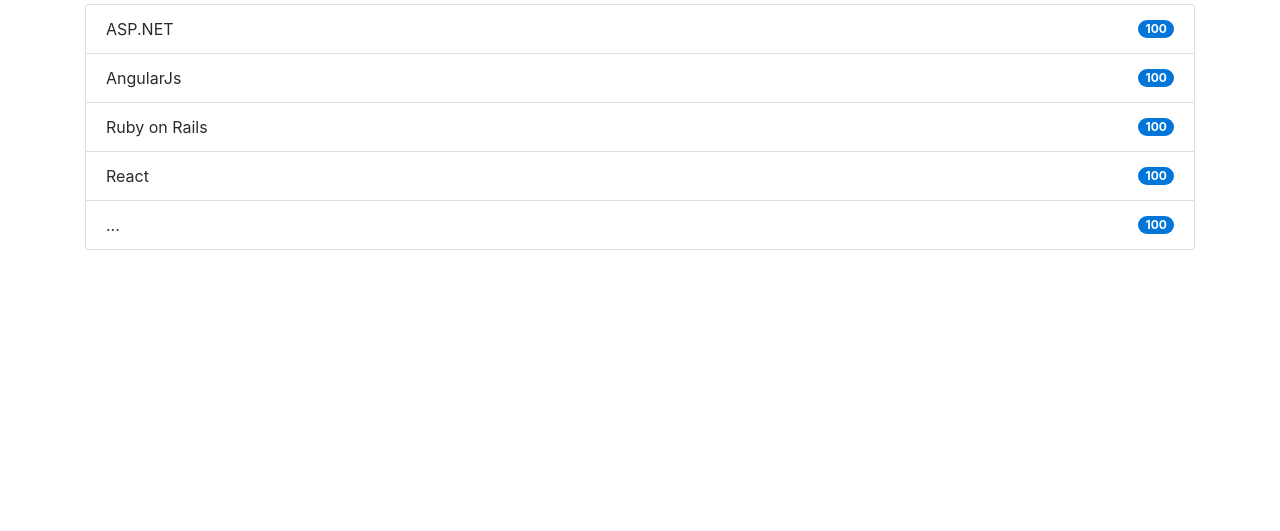
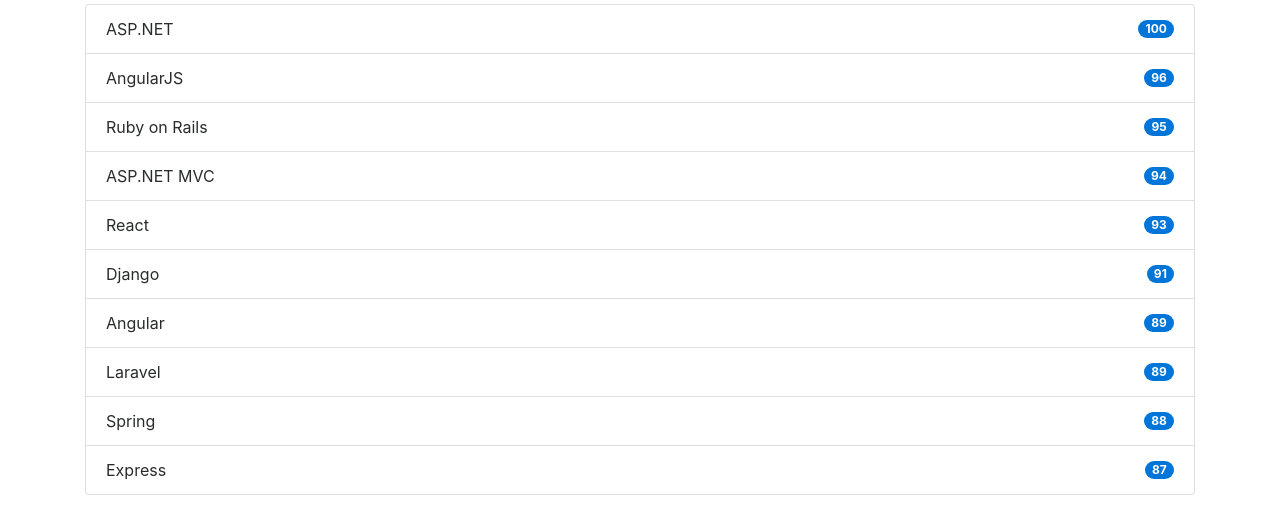
Before and after one commit to aravindsputhoor/vue-basics, a plain HTML site: page list-rendering-3.html in a window 1280 px wide. Shown: the part 87-618 px from the top of the page. Drawn offline with nearby package versions, Linux system fonts and the light colour scheme.

Commit message:
vue foreach indexed

```diff
--- a/list-rendering-3.html
+++ b/list-rendering-3.html
@@ -6,35 +6,20 @@
     <meta http-equiv="X-UA-Compatible" content="ie=edge">
     <title>List Rendering</title>
     <link rel="stylesheet" href="https://maxcdn.bootstrapcdn.com/bootstrap/4.0.0-beta.3/css/bootstrap.min.css" integrity="sha384-Zug+QiDoJOrZ5t4lssLdxGhVrurbmBWopoEl+M6BdEfwnCJZtKxi1KgxUyJq13dy" crossorigin="anonymous">
+    <script src="js/vue.js"></script>
 </head>
 <body>
     <div class="container py-5" id="app">
         <h2>Top 10 Frameworks</h2>
         <ul class="list-group">
-            <li class="list-group-item d-flex justify-content-between align-items-center">
-                ASP.NET
-                <span class="badge badge-primary badge-pill">100</span>
+            <li class="list-group-item d-flex justify-content-between align-items-center" v-for="(framework, index) of topTenFrameworks">
+                {{ framework }}
+                <span class="badge badge-primary badge-pill">{{ scores[index] }}</span>
             </li>
-            <li class="list-group-item d-flex justify-content-between align-items-center">
-                AngularJs
-                <span class="badge badge-primary badge-pill">100</span>
-            </li>
-            <li class="list-group-item d-flex justify-content-between align-items-center">
-                Ruby on Rails
-                <span class="badge badge-primary badge-pill">100</span>
-            </li>
-            <li class="list-group-item d-flex justify-content-between align-items-center">
-                React
-                <span class="badge badge-primary badge-pill">100</span>
-            </li>
-            <li class="list-group-item d-flex justify-content-between align-items-center">
-                ...
-                <span class="badge badge-primary badge-pill">100</span>
-            </li>
+
         </ul>
     </div>
 
-    <script src="https://cdn.jsdelivr.net/npm/vue"></script>
     <script>
     new Vue({
         el: '#app',
```
